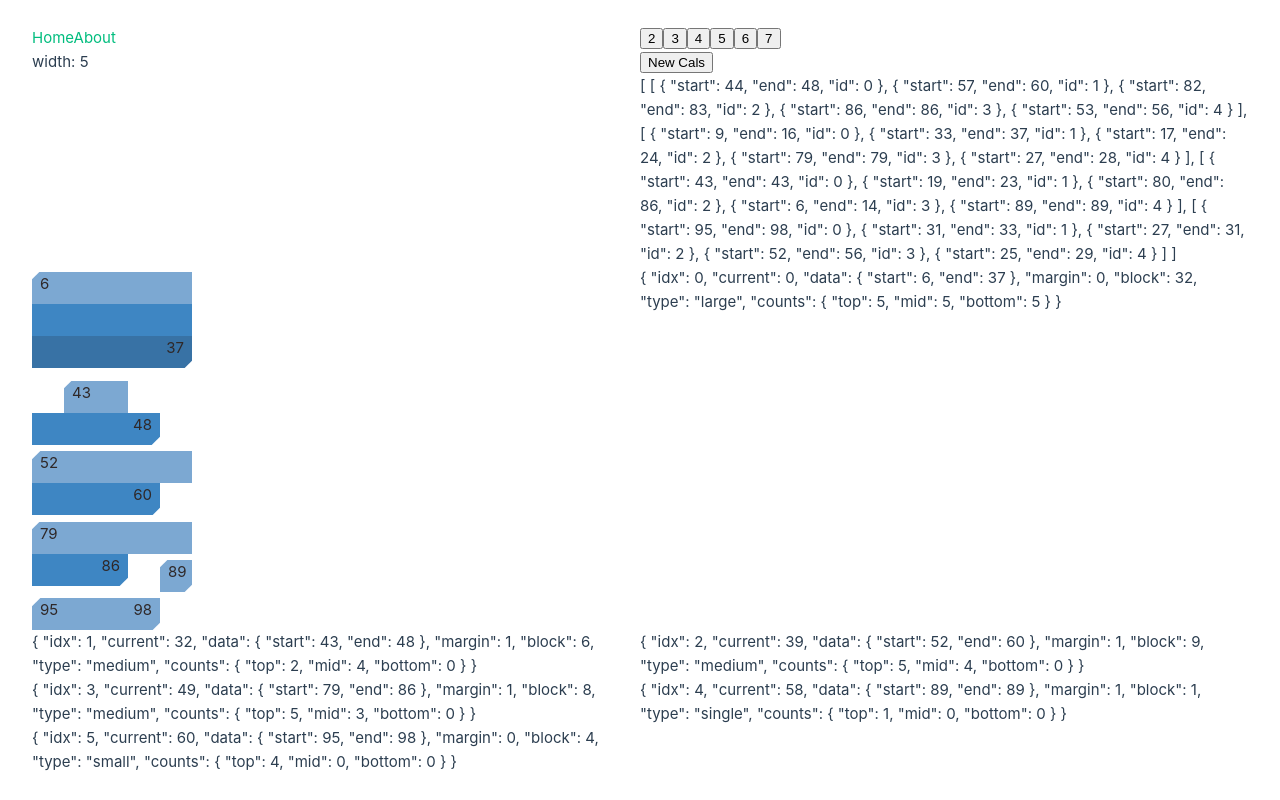
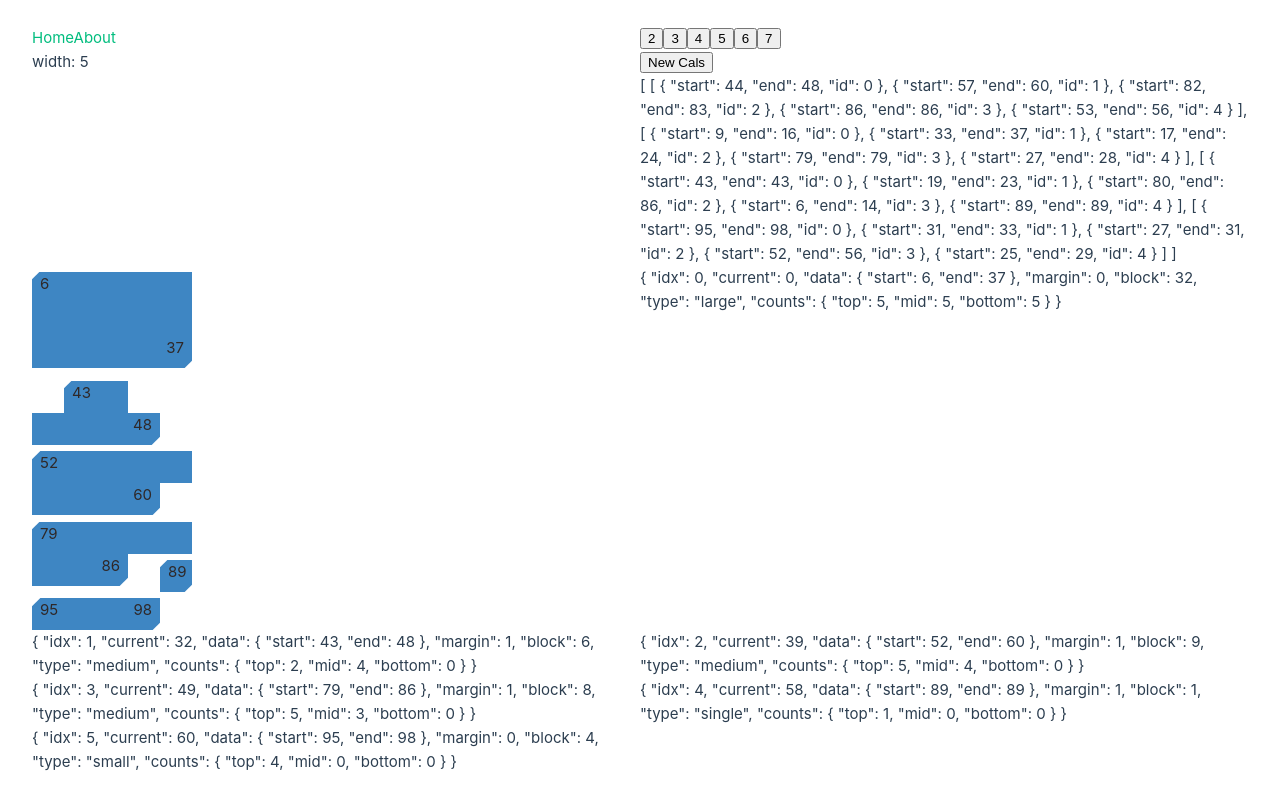
Before and after one commit to k-flynn-webdev/app-short-cal, a Vue app: page /group in a window 1280 px wide. Built offline with nearby package versions, Linux system fonts and the light colour scheme.

Commit message:
very close visuals clipped corners

```diff
--- a/src/components/Group.vue
+++ b/src/components/Group.vue
@@ -42,11 +42,12 @@ const calBLocks = computed(() => getCalBLocks.value(getCols.value));
   flex-wrap: wrap;
 }
 .block {
+  background-color: #3e86c3;
+  color: #2f2828;
   display: block;
-  background-color: #3e86c3;
   height: 2rem;
-  color: #2f2828;
   position: relative;
+  overflow: hidden;
 
   .text {
     top: 0;
@@ -71,30 +72,28 @@ const calBLocks = computed(() => getCalBLocks.value(getCols.value));
   }
 }
 
-.clip-left:before {
+.clip {
   content: "";
   position: absolute;
-  top: -0.6rem;
-  left: -0.6rem;
-  transform: rotateZ(45deg);
-  width: 1rem;
-  height: 1rem;
-  background-color: white;
-}
-.clip-right:after {
-  content: "";
-  position: absolute;
-  bottom: -0.6rem;
-  right: -0.6rem;
   transform: rotateZ(45deg);
   width: 1rem;
   height: 1rem;
   background-color: white;
 }
 
+.clip-left:before {
+  @extend .clip;
+  top: -0.6rem;
+  left: -0.6rem;
+}
+.clip-right:after {
+  @extend .clip;
+  bottom: -0.6rem;
+  right: -0.6rem;
+}
+
 .top {
-  overflow: hidden;
-  background-color: #7ca8d2;
+  //background-color: #49a9f2;
 
   &.push {
     margin-top: 0.4rem;
@@ -105,7 +104,7 @@ const calBLocks = computed(() => getCalBLocks.value(getCols.value));
 }
 
 .bottom {
-  background-color: #3872a5;
+  //background-color: #397ab3;
 }
 
 .empty {
```
